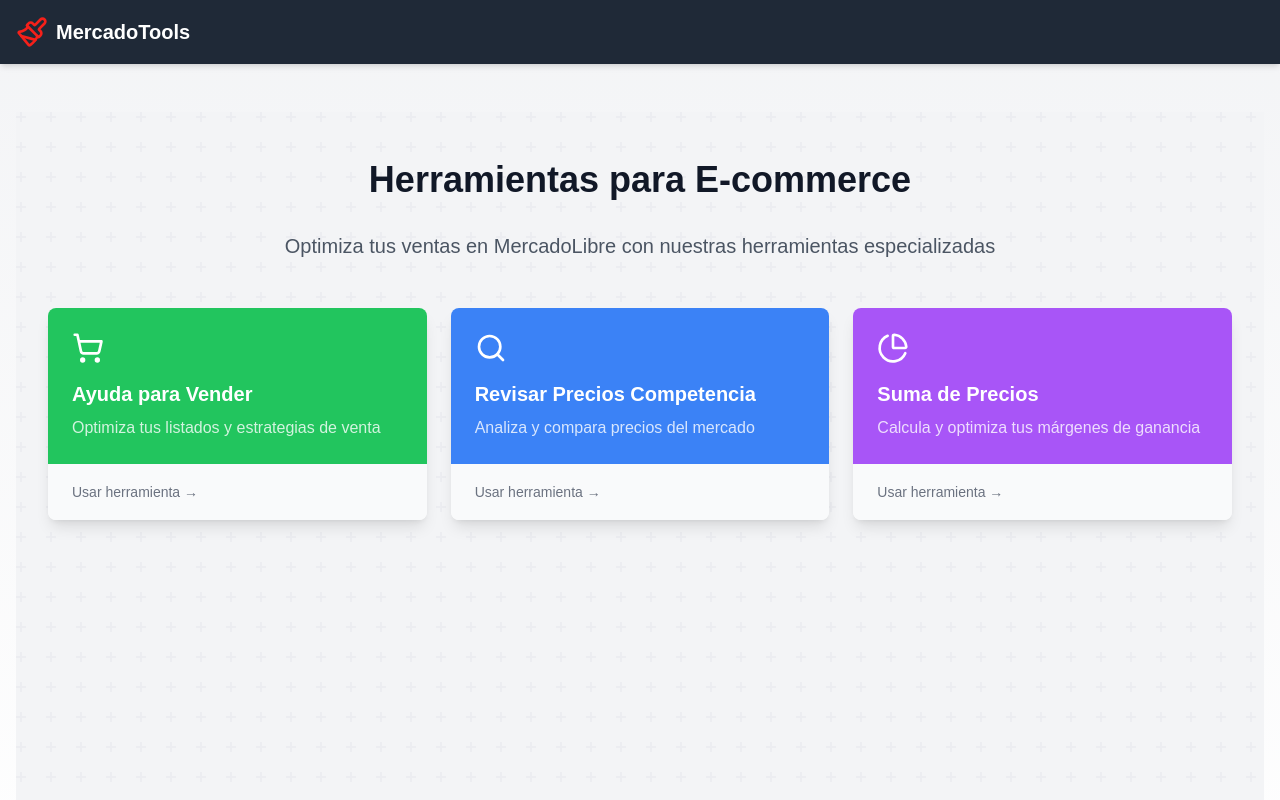
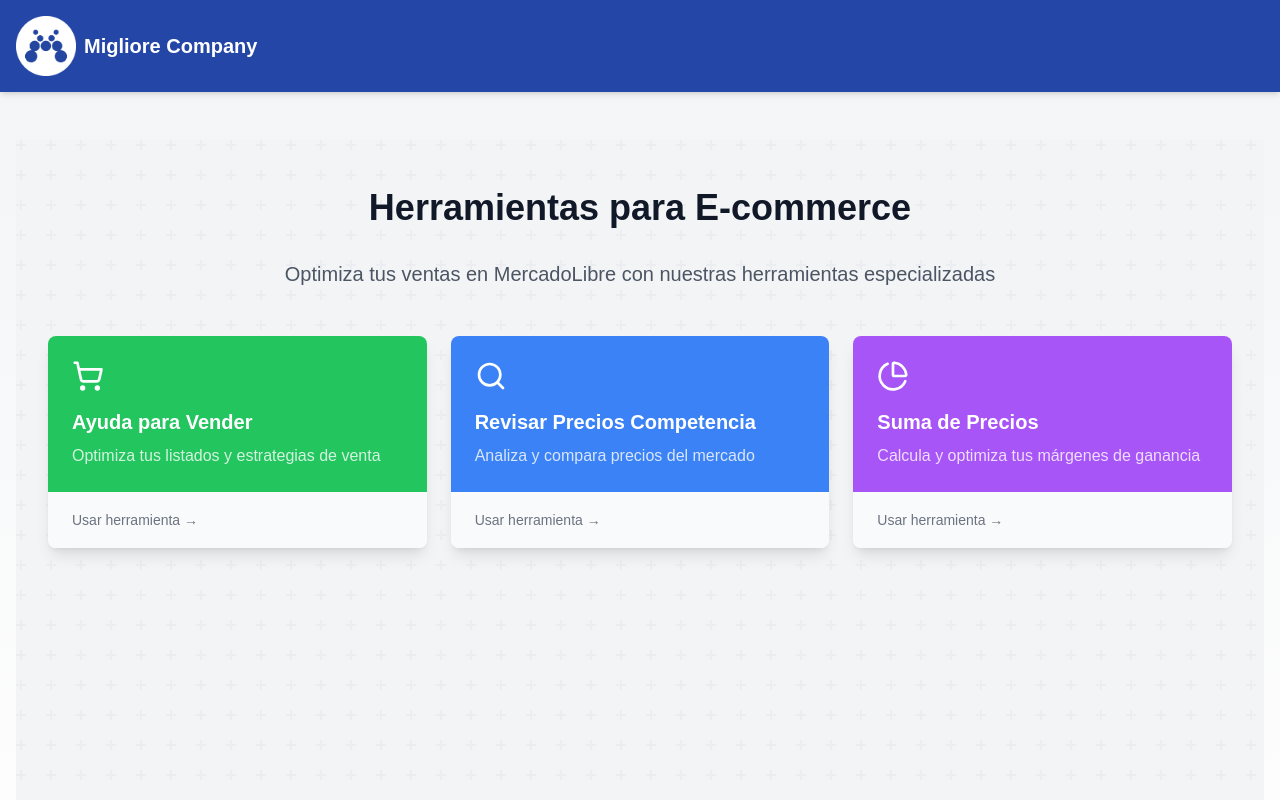
Before and after one commit to nicolas355/cotizadorMigliore, a Next.js app: page / in a window 1280 px wide. Shown: the top 800 px of the page. Built offline with nearby package versions, Linux system fonts and the light colour scheme.

Commit message:
add Poppins font and update Logo component with new image and styling

```diff
--- a/src/app/layout.tsx
+++ b/src/app/layout.tsx
@@ -1,62 +1,45 @@
-import type { Metadata } from "next";
-import localFont from "next/font/local";
-import "./globals.css";
-import Logo from "@/components/Logo";
+import type { Metadata } from "next"
+import localFont from "next/font/local"
+import "./globals.css"
+import Logo from "@/components/Logo"
 const geistSans = localFont({
   src: "./fonts/GeistVF.woff",
   variable: "--font-geist-sans",
   weight: "100 900",
-});
+})
 const geistMono = localFont({
   src: "./fonts/GeistMonoVF.woff",
   variable: "--font-geist-mono",
   weight: "100 900",
-});
+})
 
 export const metadata: Metadata = {
   title: "MercadoTools",
   description: "Herramientas para optimizar Procesos de Eccomerce",
-};
+}
 
 export default function RootLayout({
   children,
 }: Readonly<{
-  children: React.ReactNode;
+  children: React.ReactNode
 }>) {
   return (
     <html lang="en">
       <body
         className={`${geistSans.variable} ${geistMono.variable} antialiased`}
       >
-
-
         <section>
-
           <div className="min-h-screen bg-gradient-to-b from-gray-100 to-white">
-      <header className="bg-gray-800 text-white p-4 shadow-md">
+            <header className="bg-[#2446A6] text-white p-4 shadow-md">
               <div className="container mx-auto flex justify-between items-center">
                 <Logo />
-
               </div>
             </header>
 
-
-
-
-
-
-      <main className="container mx-auto mt-8 p-4">
-      {children}
-      </main>
-
+            <main className="container mx-auto mt-8 p-4">{children}</main>
           </div>
-
-
-
-
         </section>
-
       </body>
     </html>
-  );
+  )
 }
--- a/src/components/Logo.tsx
+++ b/src/components/Logo.tsx
@@ -1,14 +1,17 @@
-import {  Paintbrush } from "lucide-react"
 import Link from "next/link"
+import logoMigliore from "/public/logoMigliore.png"
+import Image from "next/image"
+export default function Logo() {
+  return (
+    <div className="flex gap-2 items-center">
+      <Image width={60} height={60} src={logoMigliore} alt="logo" />
 
-export default function Logo() {
-    return (
-      <div className="flex items-center">
-                  <Paintbrush className="h-8 w-8 mr-2 text-[#F5201A]" />
-
-
-          <Link href={'/'}>    <span className="font-bold text-xl">MercadoTools</span></Link>
-
-      </div>
-    )
-  }
+      <Link href={"/"}>
+        {" "}
+        <span className="font-bold font-poppins  text-xl">
+          Migliore Company{" "}
+        </span>
+      </Link>
+    </div>
+  )
+}
--- a/tailwind.config.ts
+++ b/tailwind.config.ts
@@ -9,6 +9,13 @@ export default {
   ],
   theme: {
   	extend: {
+
+
+		fontFamily: {
+			poppins: ["Poppins", "sans-serif"],
+		  },
+
+
   		colors: {
   			background: 'hsl(var(--background))',
   			foreground: 'hsl(var(--foreground))',
@@ -16,6 +23,8 @@ export default {
   				DEFAULT: 'hsl(var(--card))',
   				foreground: 'hsl(var(--card-foreground))'
   			},
+
+
   			popover: {
   				DEFAULT: 'hsl(var(--popover))',
   				foreground: 'hsl(var(--popover-foreground))'
```
Also changed, not shown: public/logoMigliore.png (added). Lines whose indentation alone changed are shown as unchanged.
